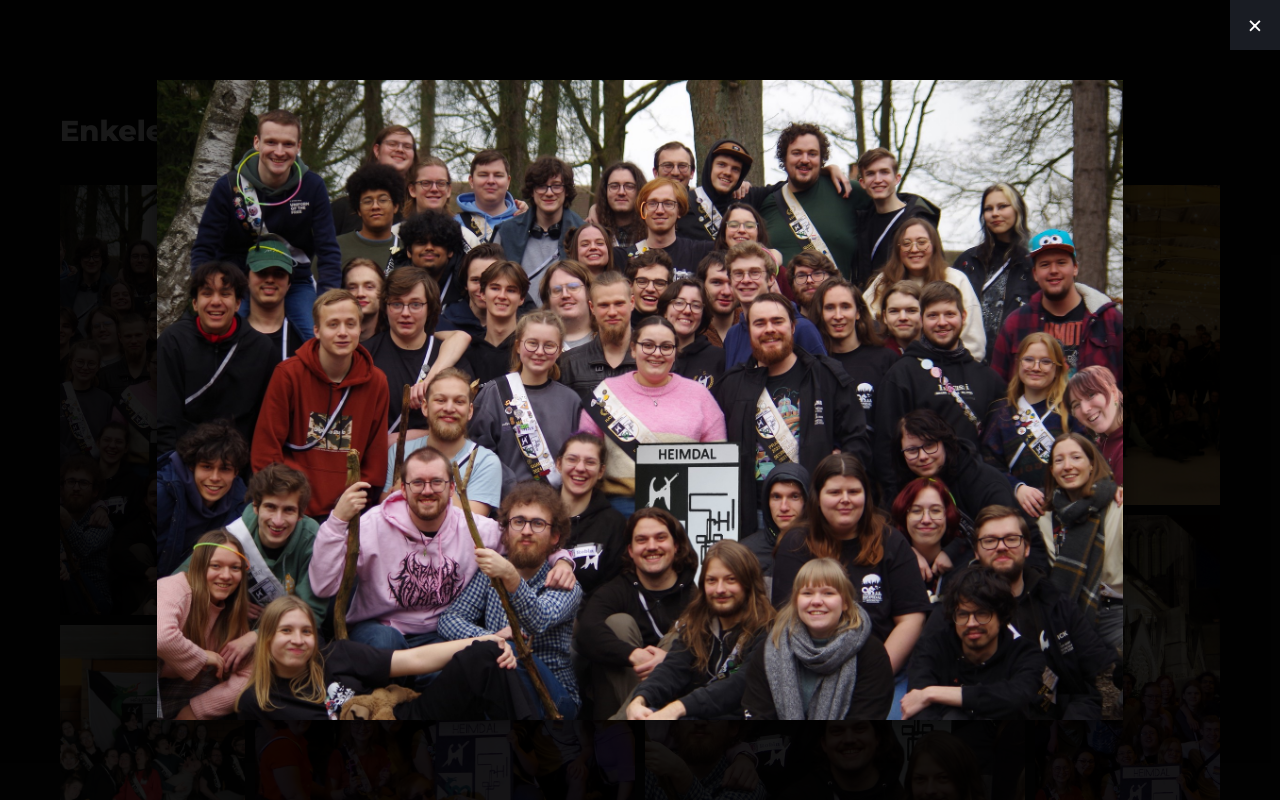
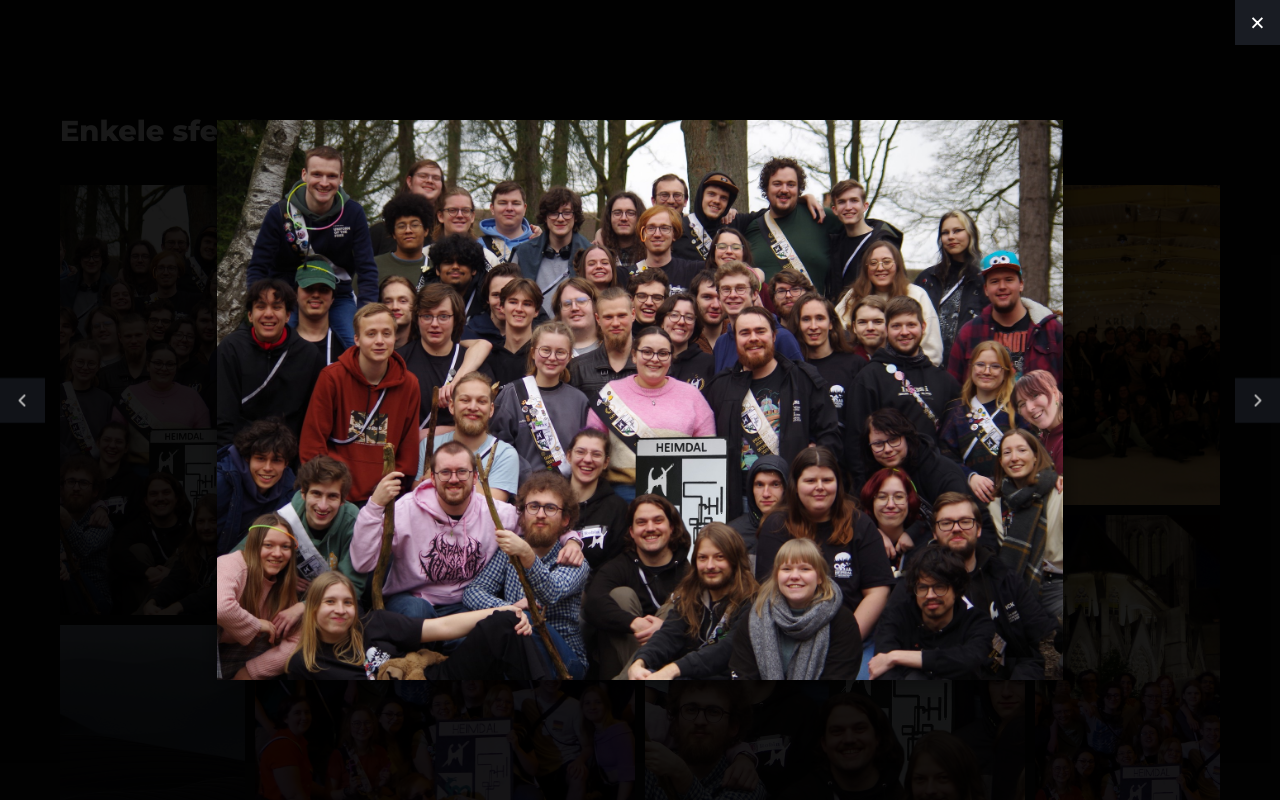
Before and after one commit to Heimdalbe/Mimisbrunnr-frontend, a React (Vite) app in the folder mimisbrunnr-frontend/: page / in a window 1280 px wide. Both pictures are taken after a click on the element 152 px from the left and 2352 px from the top of the page. Shown: the part 1952-2752 px from the top of the page. Built offline with nearby package versions, Linux system fonts and the light colour scheme.

Commit message:
werkende gallery zoom

```diff
--- a/mimisbrunnr-frontend/src/components/Home/FotoSectie/FotoSectie.css
+++ b/mimisbrunnr-frontend/src/components/Home/FotoSectie/FotoSectie.css
@@ -49,23 +49,42 @@
 }
 
 .lightbox img {
-  max-width: 80%;
-  max-height: 80%;
+  max-width: 70%;
+  max-height: 70%;
   box-shadow: 0 0 20px rgba(0,0,0,0.5);
+}
+
+.lightbox-close,
+.navigate-buttons button {
+  color: var(--white);
+  background: var(--light-grey);
+  border: none;
+  width: 45px;
+  height: 45px;
+  cursor: pointer;
+  z-index: 1001;
 }
 
 .lightbox-close {
   position: absolute;
   top: 0;
   right: 0;
-  color: var(--white);
-  background: var(--light-grey);
-  border: none;
-  width: 50px;
-  height: 50px;
   font-size: 2rem;
-  cursor: pointer;
-  z-index: 1001;
+}
+
+.navigate-buttons {
+  position: absolute;
+  display: flex;
+  width: 100%;
+  justify-content: space-between;
+  bottom: auto;
+  transform: translateY(50%);
+  opacity: 0.7;
+}
+
+.navigate-buttons button {
+  transform: translateY(-50%);
+  font-size: 1rem;
 }
 
 @media (max-width: 1024px) {
@@ -79,6 +98,8 @@
       "c d d d"
       "e e f g";
   }
+
+
 }
 
 @media (max-width: 768px) {
@@ -95,10 +116,9 @@
     padding-top: 20px;
   }
 
-  .lightbox-close {
-    top: 0;
-    right: 0;
-    width: 50px;
-    height: 50px;
+  .lightbox img {
+    max-width: 100%;
+    max-height: 60%;
+    box-shadow: 0 0 20px rgba(0,0,0,0.5);
   }
 }
--- a/mimisbrunnr-frontend/src/components/Home/FotoSectie/FotoSectie.jsx
+++ b/mimisbrunnr-frontend/src/components/Home/FotoSectie/FotoSectie.jsx
@@ -7,14 +7,14 @@ const FotoSectie = () => {
     "Groepsfoto1.jpg",
     "Groepsfoto2.jpg",
     "Groepsfoto3.jpg",
-    "Groepsfoto4.jpg",
+    "BackgroundImg1.png",
     "Groepsfoto1.jpg",
     "Groepsfoto2.jpg",
     "Groepsfoto3.jpg"
   ];
 
   const areas = ['a','b','c','d','e','f','g']
-  const [activeImage, setActiveImage] = useState(null);
+  const [activeIndex, setActiveIndex] = useState(null);
   const [windowWidth, setWindowWidth] = useState(window.innerWidth);
 
   useEffect(() => {
@@ -24,15 +24,40 @@ const FotoSectie = () => {
   }, []);
 
   useEffect(() => {
-    if (activeImage) {
+    if (activeIndex !== null) {
       document.body.style.overflow = 'hidden';
     } else {
       document.body.style.overflow = '';
     }
-  }, [activeImage]);
+  }, [activeIndex]);
 
   const images = windowWidth <= 768 ? allImages.slice(0,5) : allImages;
   const areasToUse = windowWidth <= 768 ? areas.slice(0,5) : areas;
+
+  useEffect(() => {
+    const handleKeyDown = (e) => {
+      if (activeIndex === null) return;
+
+      switch (e.key) {
+        case 'ArrowLeft':
+          setActiveIndex((activeIndex - 1 + images.length) % images.length);
+          break;
+        case 'ArrowRight':
+          setActiveIndex((activeIndex + 1) % images.length);
+          break;
+        case 'Escape':
+          setActiveIndex(null);
+          break;
+        default:
+          break;
+      }
+    };
+
+    window.addEventListener('keydown', handleKeyDown);
+    return () => window.removeEventListener('keydown', handleKeyDown);
+  }, [activeIndex, images.length]);
+
+  const openLightbox = (index) => setActiveIndex(index);
 
   return (
     <div>
@@ -47,7 +72,7 @@ const FotoSectie = () => {
               key={i}
               className="fixed-image-grid-item"
               style={{ gridArea: areasToUse[i] }}
-              onClick={() => setActiveImage(src)}
+              onClick={() => openLightbox(i)}
             >
               <img src={src} alt="" />
             </div>
@@ -67,18 +92,37 @@ const FotoSectie = () => {
       </div>
 
       {/* Lightbox */}
-      {activeImage && (
-        <div className="lightbox" onClick={() => setActiveImage(null)}>
+      {activeIndex !== null && (
+        <div className="lightbox" onClick={() => setActiveIndex(null)}>
           <button
             className="lightbox-close"
             onClick={(e) => {
               e.stopPropagation();
-              setActiveImage(null);
+              setActiveIndex(null);
             }}
           >
             &times;
           </button>
-          <img src={activeImage} alt="" />
+          <div className="navigate-buttons">
+            <button
+              onClick={(e) => {
+                e.stopPropagation();
+                setActiveIndex((activeIndex - 1 + images.length) % images.length);
+              }}
+            >
+              <i class="fa-solid fa-angle-left"></i>
+            </button>
+            <button
+              onClick={(e) => {
+                e.stopPropagation();
+                setActiveIndex((activeIndex + 1) % images.length);
+              }}
+            >
+              <i class="fa-solid fa-angle-right"></i>
+            </button>
+          </div>
+
+          <img src={images[activeIndex]} alt="" />
         </div>
       )}
     </div>
```
